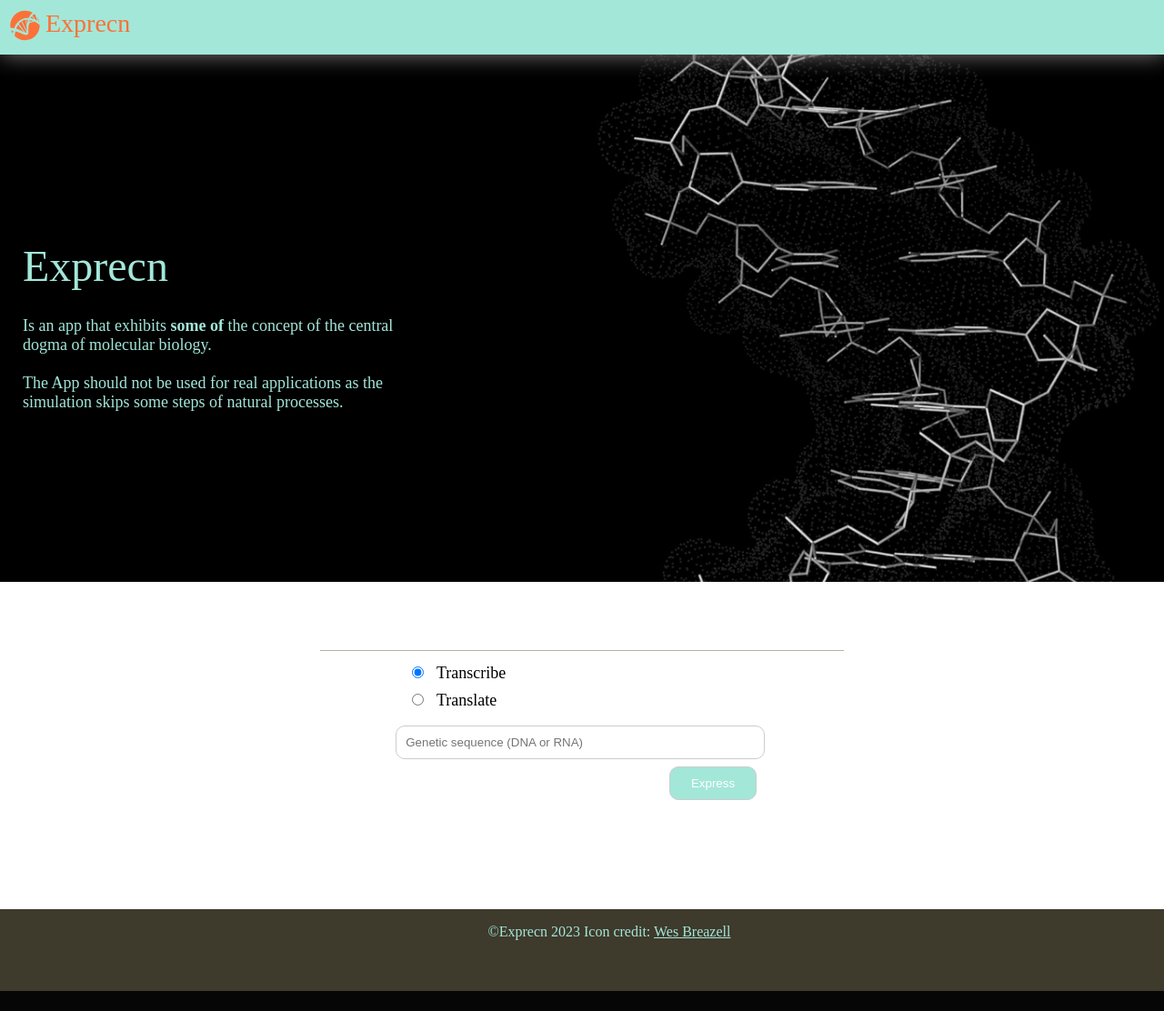
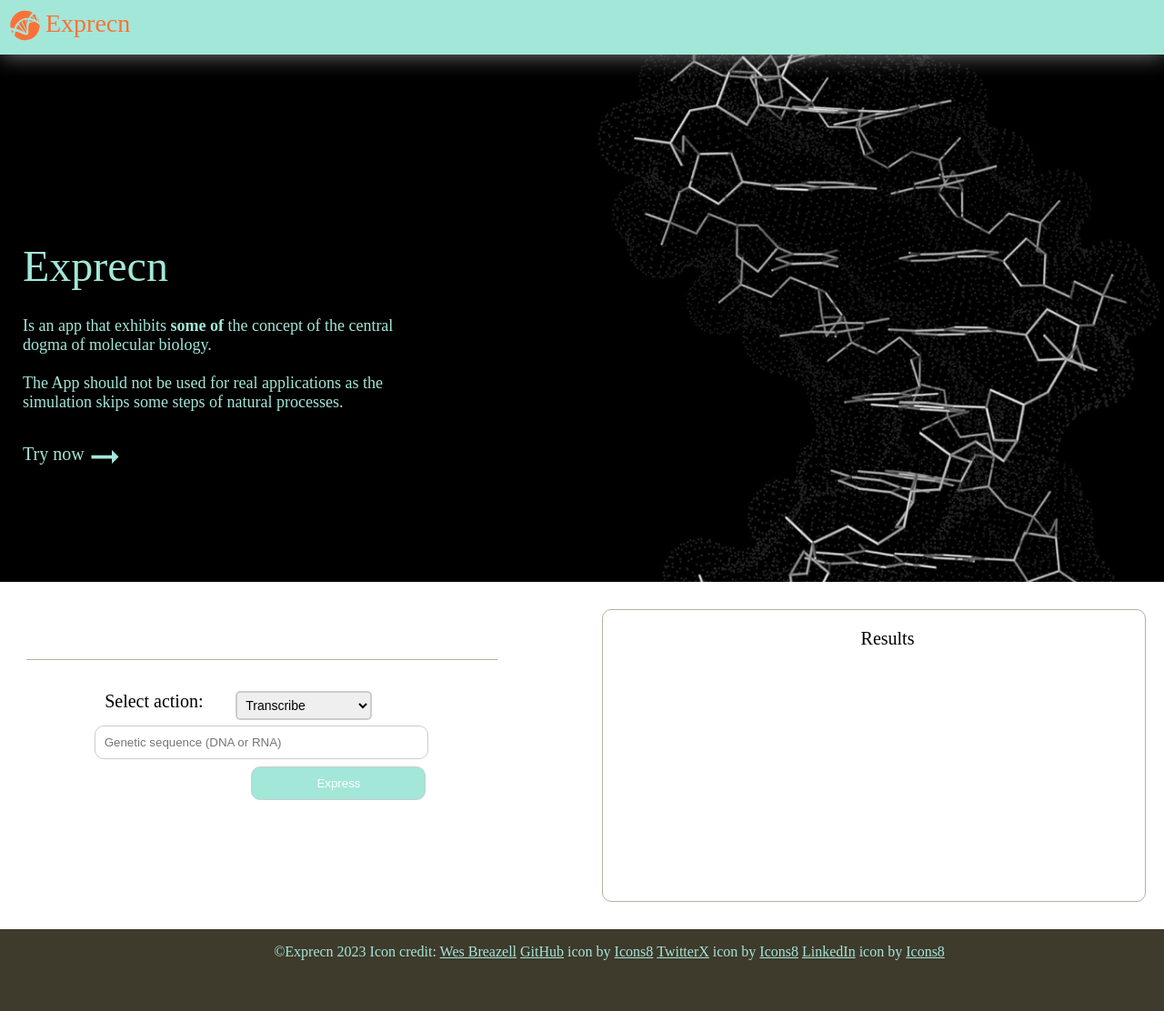
Before and after one commit to I-yan-u/Exprecn, a Flask app: template web_dynamic/templates/home.html in a window 1280 px wide; the page is wider, and only the part inside the window is pictured. Shown: that part at 91% size. Before the commit the page ends 1090 px from the top of that part, so only its background shows below. Run offline with Flask 3, Linux system fonts and the light colour scheme; the template is opened without the code that fills it, so the values that code supplies are empty; some libraries are stand-ins or nearby versions.

Commit message:
added static objects and set up basic auth

```diff
--- a/api/v1/app.py
+++ b/api/v1/app.py
@@ -5,9 +5,11 @@ API version 1.0.0
 from flask import Flask, make_response, jsonify
 from api.v1.obj_views import app_view
 from models import store
+from flask_cors import CORS
 
 app = Flask(__name__)
 app.register_blueprint(app_view)
+CORS(app)
 
 @app.teardown_appcontext
 def db_close(exception=None):
--- a/models/engine/storage.py
+++ b/models/engine/storage.py
@@ -70,6 +70,17 @@ class DB:
                     return value
         return None
 
+    def get_user_email(self, email=None):
+        """ call get() method on objects"""
+        all_user = models.store.all(User).values()
+        if email is None:
+            return [value for value in all_user]
+        else:
+            for value in all_user:
+                if value.email == email:
+                    return value
+        return None
+
     def get_hist_user(self, user_id, id=None):
         """ call get() method on objects"""
         all_hist = models.store.all(UserHistory).values()
--- a/web_dynamic/static/scripts/home.js
+++ b/web_dynamic/static/scripts/home.js
@@ -15,11 +15,67 @@ $(document).ready(function() {
         default:
             break;
     }
-    $('.sequence').submit(function(event) {
-        event.preventDefault();
 
-        let formData = $(this).serialize();
-        formData;
-        console.log(formData.split('&', '='));
+    $('.try_now_arrow').click(function() {
+        $('html, body').animate({
+            scrollTop: $(".home-container").offset().top
+        }, 1000);
+        $("#seq_text").focus();
+    });
+
+    let deviceWidth = $(window).width();
+    if (deviceWidth <= 640) {
+        $('.top').attr('style', "background-image: url('static/images/DNA_imagex390.jpg')");
+        let nav = $('.nav').detach();
+        let state = false;
+        console.log(deviceWidth);
+        $('#lines').click(() => {
+            if (state === false) {
+                $('header.header').append(nav);
+                $('#lines').css({'left': '0'});
+                $('#favicon').css({'display': 'none'});
+                $('H1').css({'display': 'none'});
+                state = true;
+            } else {
+                nav = $('.nav').detach();
+                $('#lines').css({'left': '85%'});
+                $('#favicon').css({'display': 'block'});
+                $('H1').css({'display': 'block'});
+                state = false;
+            };
+        });
+    } else {
+        $('#lines').css({'display': 'none'});
+    };
+
+    $('#submit').click(function() {
+        $('.api_result').empty();
+        let text = $('#seq_text').val();
+        let action = $('.dropdown').val();
+
+        let data = {
+            query: text,
+            action: action
+        };
+
+        console.log(data);
+
+        $.ajax({
+            type: "POST",
+            url: "http://0.0.0.0:5000/api/v1/run",
+            data: JSON.stringify(data),
+            contentType: "application/json",
+            success: function (data) {
+                //console.log(data);
+                let result = data.result;
+                let html_line = '<li> Action: ' + data.action +'</li><li>Sequence type: ' + data.obj._Exprecn__NucleicAcid + '</li><li>Sequence: ' + data.obj.coding + '</li><li>Result: ' + result + '</li>';
+                $('.api_result').append(html_line);
+                console.log(result);
+            },
+            error: function (xhr, status, error) {
+                console.error("Request failed with status: " + xhr.status);
+            },
+            dataType: "json"
+        });
     });
 });
--- a/web_dynamic/static/styles/body.css
+++ b/web_dynamic/static/styles/body.css
@@ -19,15 +19,58 @@ body, ul, li, h1, h2, h3, nav, section {
     height: 50%;
 }
 
+
+/*
+*
+*
+*/
+/* -----Query Area----- */
+.home-container {
+    display: flex;
+    justify-content: space-between;
+}
 section.query_area {
-    display: block;
+    display: flex;
     position: relative;
-    margin: 30px auto;
+    margin: 30px 0px 30px 0px;
     height: 300px;
-    width: 50%;
+    width: 45vw;
+    justify-content: center;
 }
 
- #sequence input[type="text"]{
+section.results {
+    display: flex;
+    position: relative;
+    margin: 30px 20px;
+    height: 300px;
+    width: 45vw;
+    border: 1px solid #afaa97e8;
+    border-radius: 10px;
+    justify-content: center;
+}
+
+section.results p {
+    display: flex;
+    margin: 5px;
+    justify-content: center;
+}
+
+@media screen and (max-width: 1080px) {
+    .home-container {
+        width: 100%;
+        flex-direction: column;
+    }
+    section.query_area {
+        margin: 0px 5px;
+    }
+}
+
+/*
+*
+*
+*/
+/* -----Input Area----- */
+ .sequence input[type="text"]{
     position: absolute;
     top: 40%;
     left: 18%;
@@ -38,11 +81,11 @@ section.query_area {
     border-radius: 10px;
 }
 
-#sequence input[type="submit"]{
+.sequence input[type="button"]{
     position: absolute;
     top: 55%;
-    left: 65%;
-    width: 15%;
+    left: 48%;
+    width: 15vw;
     padding: 10px;
     margin: 8px auto;
     border: 1px solid #ccc;
@@ -52,31 +95,108 @@ section.query_area {
     color: #ffffff;
 }
 
-#sequence input[type="submit"]:hover {
+.sequence input[type="button"]:hover {
     background-color: #FC7138;
 }
 
-#sequence #transcribe {
+.query_area .dropdown {
     position: absolute;
-    top: 20%;
-    left: 20%;
+    top: 30%;
+    left: 45%;
+    width: 150px;
+    padding: 5px;
+    font-size: 14px;
+    border: 2px solid #ccc;
+    border-radius: 5px;
+    cursor: pointer;
 }
 
-#sequence label {
-    position: absolute;
-    left: 25% !important;
-    font-size: 18px;
+.query_area .dropdown:focus,
+.query_area .dropdown:hover {
+    border: 2px solid #A3E7D9;
 }
 
-#sequence #translate {
+.query_area #action_label {
     position: absolute;
     top: 30%;
     left: 20%;
 }
 
+hr {
+    position: relative;
+    top: 15%;
+    width: 90%;
+    border: none;
+    height: 1px;
+    background-color: #afaa97e8;
+}
+
+.results {
+    display: flex;
+    flex-direction: column;
+    padding: 10px;
+    overflow-x: scroll;
+}
+
+.results ul {
+    position: absolute;
+    top: 20%;
+    left: 5%;
+    list-style-type: square;
+}
+
+.results ul li{
+    padding: 10px 10px;
+    font-size: 15px;
+}
+
+.res_label {
+    position: absolute;
+    width: 100%;
+    top: 15px;
+    align-content: flex-start;
+}
+
+@media screen and (max-width: 1080px) {
+    .sequence {
+        padding: 0px;
+    }
+    .sequence input[type="text"] {
+        width: 80vw;
+    }
+    hr {
+        display: none;
+    }
+    .query_area #action_label {
+        top: 20%;
+    }
+    .query_area .dropdown {
+        top: 30%;
+        left: 20%;
+    }
+    .sequence input[type="button"]{
+        top: 55%;
+        left: 20%;
+        font-size: 12px;
+        text-justify: center;
+        width: 20vw;
+    }
+    .home-container .results {
+        width: 80vw;
+        margin: 10px auto;
+    }
+}
+
+/*
+*
+*
+*/
+/* -----Banner and summary area----- */
 .top {
     position: relative;
+    width: 100vw;
     height: 600px;
+    margin: 0px;
     padding-top: 40px;
     background-repeat: no-repeat;
     background-attachment: fixed;
@@ -94,7 +214,7 @@ p.title {
 p.summary {
     position: absolute;
     top: 50%;
-    width: 450px;
+    width: 35vw;
     padding: 10px 60px 80px 25px;
     font-size: 18px;
     color: #A3E7D9;
@@ -104,11 +224,41 @@ p.summary strong {
     font-weight: bold;
 }
 
-hr {
-    position: relative;
-    top: 15%;
-    width: 90%;
-    border: none;
-    height: 1px;
-    background-color: #afaa97e8;
+.top .try_now_arrow {
+    display: flex;
+    position: absolute;
+    top: 75%;
+    padding-left: 25px;
 }
+
+.top #arrow_right {
+    width: 45px;
+    height: 45px;
+}
+
+.top #try_now {
+    margin: 0px;
+    color: #A3E7D9;
+    padding-top: 8px;
+}
+
+img#arrow_right:hover,
+p#try_now:hover {
+    color: #73e9d1;
+    cursor: pointer;
+}
+
+@media screen and (max-width: 1080px) {
+    .top {
+        width: 100vw;
+    }
+    p.summary {
+        width: 50vw;
+    }
+    .top #arrow_right {
+        display: none;
+    }
+    .top #try_now {
+        display: none;
+    }
+}
--- a/web_dynamic/static/styles/header.css
+++ b/web_dynamic/static/styles/header.css
@@ -3,7 +3,7 @@ header {
     padding: 10px 0;
     display: flex;
     position: fixed;
-    width: 100%;
+    width: 100vw;
     height: 40px;
     box-shadow: 1px 1px 25px #a5a2a2bb;
     z-index: 1;
@@ -15,7 +15,7 @@ nav {
     flex-wrap: wrap;
     justify-content: right;
     align-content: center;
-    right: 10px;
+    right: 2%;
 }
 
 nav a {
@@ -26,7 +26,6 @@ nav a {
 
 nav a:hover {
     position: relative;
-    left: -3px;
     background-color: #FC7138;
     height: 100%;
 }
@@ -50,3 +49,11 @@ header img {
     width: 45px;
     height: 45px;
 }
+
+header img#lines {
+    position: absolute;
+    top: 8%;
+    left: 85%;
+    width: 45px;
+    height: 45px;
+}
--- a/web_dynamic/templates/base.html
+++ b/web_dynamic/templates/base.html
@@ -15,7 +15,7 @@
     </head>
     <body>
         <header class="header">
-            <img src="{{ url_for('static', filename='images/dna.svg') }}">
+            <img id="favicon" src="{{ url_for('static', filename='images/dna.svg') }}">
             <h1><a href="{{ url_for('home') }}">Exprecn</a></h1>
             <nav class="nav">
                 {% for opt in menu %}
@@ -33,7 +33,8 @@
                         <a href="{{ url_for('signup') }}" id="signin">Sign Up</a>
                     {% endif %}
                 {% endfor %}
-                </nav>
+            </nav>
+            <img id="lines" src="{{ url_for('static', filename='images/3lines.svg') }}">
         </header>
             <main>{% block content%}{% endblock %}</main>
     </body>
@@ -41,6 +42,9 @@
         <div>
             <p class="copyright">&copy;Exprecn 2023</p>
             <p class="credit">Icon credit: <a href="http://wesworks.com/">Wes Breazell</a></p>
+            <p class="credit"><a target="_blank" href="https://icons8.com/icon/62856/github">GitHub</a> icon by <a target="_blank" href="https://icons8.com">Icons8</a></p>
+            <p class="credit"><a target="_blank" href="https://icons8.com/icon/phOKFKYpe00C/twitterx">TwitterX</a> icon by <a target="_blank" href="https://icons8.com">Icons8</a></p>
+            <p class="credit"><a target="_blank" href="https://icons8.com/icon/8808/linkedin">LinkedIn</a> icon by <a target="_blank" href="https://icons8.com">Icons8</a></p>
         </div>
     </footer>
 </html>
--- a/web_dynamic/templates/home.html
+++ b/web_dynamic/templates/home.html
@@ -13,20 +13,31 @@
             The App should not be used for real applications
             as the simulation skips some steps of natural processes.
         </p>
+        <div class="try_now_arrow">
+            <p id="try_now">Try now</p>
+            <img id="arrow_right" src="{{ url_for('static', filename='images/arrow1.svg') }}">
+        </div>
     </div>
-    <section class="query_area">
-        <hr/>
-        <form action=# id="sequence">
-            <input type="radio" name="option" id="transcribe" value="transcribe" checked="checked">
-            <label for="transcribe" id="transcribe">Transcribe</label><br>
-            <input type="radio" name="option" id="translate" value="translate">
-            <label for="translate" id="translate">Translate</label><br>
-            <input type="text" placeholder="Genetic sequence (DNA or RNA)" name="sequence">
-            <input type="submit" value="Express">
-        </form>
-    </section>
-    <section class="results">
-    </section>
+    <div class="home-container">
+        <section class="query_area">
+            <hr/>
+            <form class="sequence" id="seq_id">
+                <input type="text" placeholder="Genetic sequence (DNA or RNA)" name="sequence" id="seq_text">
+                <input type="button" value="Express" id="submit">
+            </form>
+            <label for="drop" id="action_label">Select action: </label>
+            <select name="drop" form="seq_id" class="dropdown">
+                <option value="transcribe">Transcribe</option>
+                <option value="translate">Translate</option>
+            </select>
+        </section>
+
+        <section class="query_area results">
+            <p class="res_label">Results</p>
+            <ul class="api_result">
+            </ul>
+        </section>
+    </div>
 </div>
 
 {%endblock%}
```
Also changed, not shown: web_dynamic/index.py (+25 -9 lines), web_dynamic/static/images/3lines.svg (added), web_dynamic/static/images/3lines1.svg (added), web_dynamic/static/images/DNA_image3-1.png (added), web_dynamic/static/images/DNA_imagex390.jpg (added), web_dynamic/static/images/arrow1.svg (added), web_dynamic/static/images/visibility_black_24dp.svg (added), web_dynamic/static/images/visibility_off_black_24dp.svg (added).
